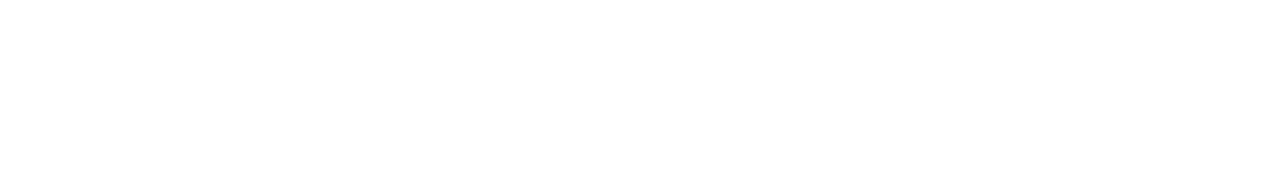
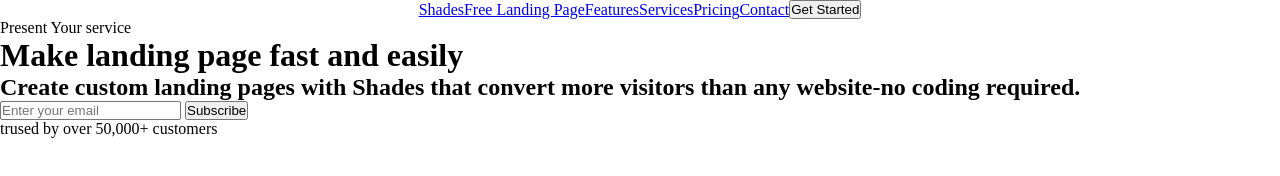
Before and after one commit to GiorgioSancarlo/Landing-Page, a plain HTML site: page index.html in a window 1280 px wide. Drawn offline with Linux system fonts and the light colour scheme.

Commit message:
html-base

```diff
--- a/index.html
+++ b/index.html
@@ -3,7 +3,33 @@
   <head>
     <meta charset="UTF-8" />
     <meta name="viewport" content="width=device-width, initial-scale=1.0" />
-    <title>Document</title>
+    <title>Landing page</title>
+    <link rel="stylesheet" href="styles.css" />
   </head>
-  <body></body>
+  <body>
+    <div class="container">
+      <div class="link-box">
+        <a href="#" class="link">Shades</a>
+        <a href="#" class="link">Free Landing Page</a>
+        <a href="#" class="link">Features</a>
+        <a href="#" class="link">Services</a>
+        <a href="#" class="link">Pricing</a>
+        <a href="#" class="link">Contact</a>
+        <button>Get Started</button>
+      </div>
+      <div class="box1">
+        <p>Present Your service</p>
+        <h1>Make landing page fast and easily</h1>
+        <h2>
+          Create custom landing pages with Shades that convert more visitors
+          than any website-no coding required.
+        </h2>
+      </div>
+      <div class="box2">
+        <input id="barra" type="text" placeholder="Enter your email" />
+        <button id="btn">Subscribe</button>
+        <p>trused by over 50,000+ customers</p>
+      </div>
+    </div>
+  </body>
 </html>
--- a/styles.css
+++ b/styles.css
@@ -0,0 +1,13 @@
+* {
+  margin: 0;
+  padding: 0;
+  box-sizing: border-box;
+}
+.link-box {
+  width: 100%;
+  height: 100%;
+  display: flex;
+  justify-content: center;
+  align-items: center;
+  position: relative;
+}
```
Also changed, not shown: png-transparent-logo-contracting-photography-logo-symbol.png (added).
